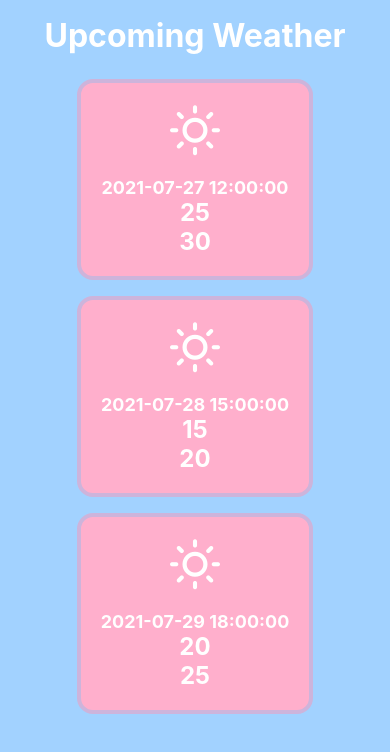
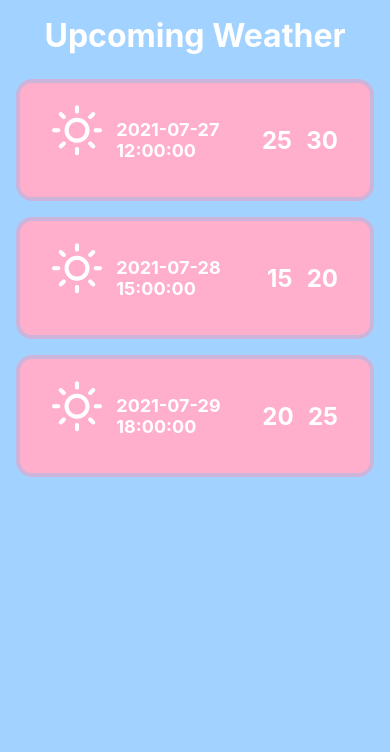
Before and after one commit to Lambersonistaken/ReactNativeCourse, a React Native app in the folder WeatherApp/: screen / in a window 390 px wide. Shown: the top 752 px of the page. Built offline with nearby package versions, Linux system fonts and the light colour scheme.

Commit message:
trying to implement image

```diff
--- a/WeatherApp/App.js
+++ b/WeatherApp/App.js
@@ -1,5 +1,5 @@
 import React from "react";
-import { View, StyleSheet } from "react-native";
+import { View, StyleSheet, Image } from "react-native";
 import CurrentWeather from "./src/components/CurrentWeather";
 import UpcomingWeather from "./src/components/UpcomingWeather";
 import { StatusBar } from "expo-status-bar";
--- a/WeatherApp/src/components/UpcomingWeather.jsx
+++ b/WeatherApp/src/components/UpcomingWeather.jsx
@@ -6,6 +6,7 @@ import {
   Text,
   FlatList,
   StatusBar,
+  Image,
 } from "react-native";
 import { Feather } from "@expo/vector-icons";
 
@@ -100,9 +101,10 @@ const styles = StyleSheet.create({
     padding: 20,
     marginVertical: 8,
     marginHorizontal: 16,
-    flexDirection: "column",
+    paddingHorizontal: 32,
+    flexDirection: "row",
+    justifyContent: "space-around",
     alignItems: "center",
-    justifyContent: "space-around",
     borderRadius: 16,
     borderWidth: 4,
     borderColor: "#cdb4db",
@@ -111,11 +113,13 @@ const styles = StyleSheet.create({
     fontSize: 24,
     fontWeight: "bold",
     color: "#fff",
+    marginLeft: "5%",
   },
   date: {
     fontSize: 18,
     fontWeight: "bold",
     color: "#fff",
+    marginLeft: "5%",
   },
   title: {
     fontSize: 32,
```
